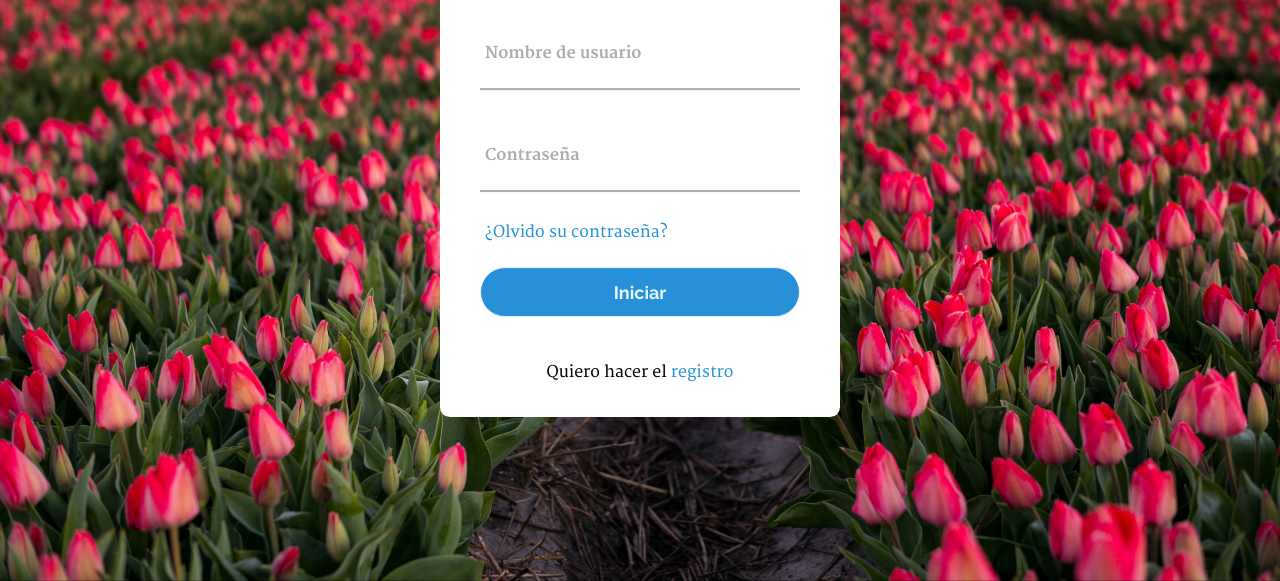
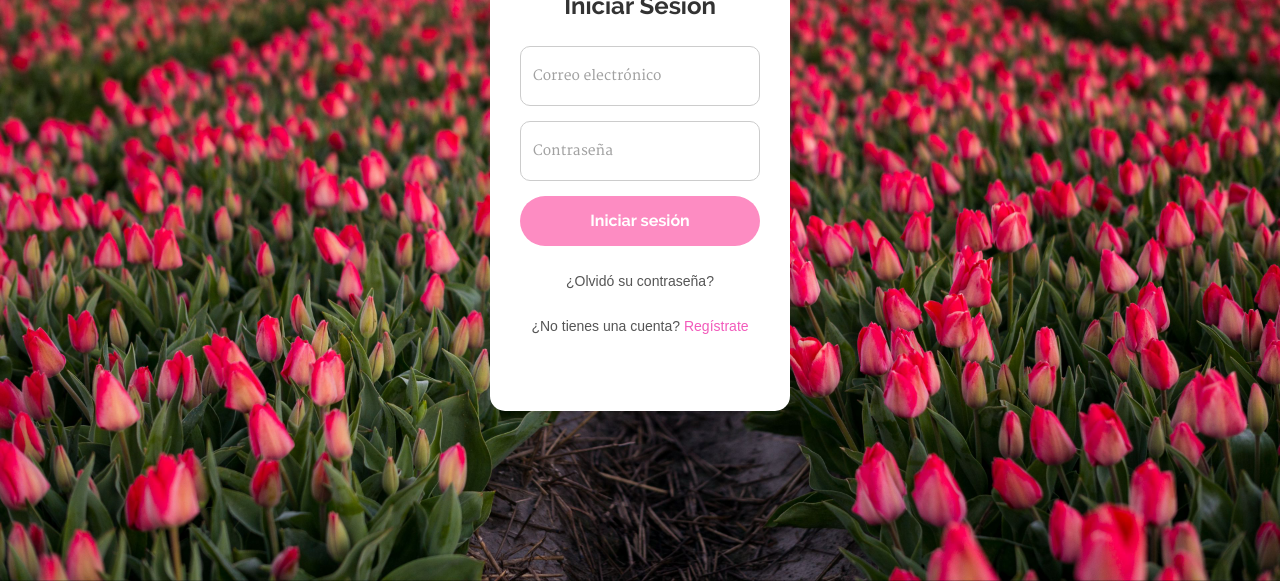
Before and after one commit to zahidparker/web-floreria, a plain HTML site: page Lhander10/formulario.html in a window 1280 px wide. Shown: the part 219-800 px from the top of the page. Drawn offline with Linux system fonts and the light colour scheme.

Commit message:
formulario de inicio de sesion terminado

```diff
--- a/Lhander10/css/formulario.css
+++ b/Lhander10/css/formulario.css
@@ -1,112 +1,92 @@
-.formulario{
-    position: absolute;
-    top: 50%;
-    left: 50%;
-    transform: translate(-50%, -50%);
-    width: 400px;
-    background: white;
-    border-radius: 10px;
-}
-.formulario h1{
-    text-align: center;
-    padding: 0 20px 0;
-    border-bottom: 1px solid silver;
+/* Estilo general de la página */
+body {
+  margin: 0;
+  padding: 0;
+  height: 100vh;
+  overflow: hidden;
+  display: flex;
+  justify-content: center;
+  align-items: center;
+  background-color: #f3f3f3;
+  font-family: Arial, sans-serif;
 }
 
-.formulario form{
-    padding: 0 40px;
-    box-sizing: border-box;
+/* Contenedor del formulario */
+.form-container {
+  background-color: #fff;
+  padding: 40px 30px;
+  border-radius: 15px;
+  box-shadow: 0 4px 15px rgba(0, 0, 0, 0.1);
+  width: 300px;
 }
 
-form .username{
-    position: relative;
-    border-bottom: 2px solid #adadad;
-    margin: 30px 0;
+/* Título */
+.login-form h2 {
+  text-align: center;
+  margin-bottom: 25px;
+  color: #333;
 }
 
-.username input{
-    width: 100%;
-    padding: 0 5px;
-    height: 40px;
-    font-size: 16px;
-    border: none;
-    outline: none;
-    background: none;
+/* Campos de entrada */
+.login-form input {
+  width: 100%;
+  padding: 12px;
+  margin-bottom: 15px;
+  border: 1px solid #ccc;
+  border-radius: 10px;
+  outline: none;
+  font-size: 14px;
 }
 
-.username label{
-    position: absolute;
-    top: 50%;
-    left: 5px;
-    color: #adadad;
-    transform: translateY(-50%);
-    font-size: 16px;
-    pointer-events: none;
-    transition: .5s;
+/* Botón */
+.login-form button {
+  width: 100%;
+  padding: 12px;
+  background-color: #FD8CC2;
+  color: white;
+  border: none;
+  border-radius: 25px;
+  font-size: 16px;
+  cursor: pointer;
+  transition: background-color 0.3s ease;
+  display: flex;
+  justify-content: center;
+  align-items: center;
 }
 
-.username span::before{
-    content: '';
-    position: absolute;
-    top: 40px;
-    left: 0;
-    width: 100%;
-    height: 2px;
-    background: #2691d9;
-    transition: .5s;
+/* Efecto hover del botón */
+.login-form button:hover {
+  background-color: #F25ABB;
 }
 
-.username input:focus ~ label,
-.username input:valid ~ label{
-    top: -5px;
-    color: #2691d9;
-    font-size: 12px;
+/* Contenedor para el enlace de contraseña olvidada */
+.forgot-password {
+  text-align: center;
+  margin-top: 20px; /* Espacio entre el botón y el enlace */
 }
 
-.username input:focus ~ span::before,
-.username input:valid ~ span::before{
-    width: 100%;
+/* Estilo del enlace */
+.forgot-password a {
+  color: #555; /* Color del texto */
+  text-decoration: none; /* Quita el subrayado por defecto */
+  font-size: 14px;
+  transition: color 0.3s ease;
 }
 
-.recordar{
-    margin: -5px 0 20px 5px;
-    cursor: pointer;
-    color: #2691d9;
+/* Efecto al pasar el mouse sobre el enlace */
+.forgot-password a:hover {
+  text-decoration: underline; /* Añade el subrayado al pasar el mouse */
+  color: #FD8CC2; /* Cambia al color rosa del botón */
 }
 
-.recordar :hover{
-    text-decoration: underline;
+p{
+    text-align: center;
+    font-size: 14px;
+    color: #555;
+    margin-top: 15px;
 }
 
-input[type="submit"]{
-    width: 100%;
-    height: 50px;
-    border: 1px solid;
-    background: #2691d9;
-    border-radius: 25px;
-    font-size: 18px;
-    color: #e9f4fb;
-    cursor: pointer;
-    outline: none;
-}
-
-input[type="submit"]:hover{
-    border-color: purple;
-    transition: .5s;
-}
-
-.registrarse{
-    margin: 30px 0;
-    text-align: center;
-    font-size: 16px;
-    color: black;
-}
-
-.registrarse a{
-    color: #2691d9;
+.register-link a:hover {
+    color: blue;
     text-decoration: none;
 }
-
-.registrarse a:hover{
-    text-decoration: underline;
-}
--- a/Lhander10/formulario.html
+++ b/Lhander10/formulario.html
@@ -48,8 +48,8 @@
 
             <nav id="main-nav-wrap">
                 <ul class="main-navigation">
-                    <li class="current"><a class="smoothscroll" href="index.html" title="">Inicio</a></li>
-                    <li class="highlight with-sep"><a href="formulario.html" title="">Registrate</a></li>
+                    <li><a class="smoothscroll" href="index.html" title="">Inicio</a></li>
+                    <li class="current highlight with-sep"><a href="formulario.html" title="">Inicia sesión</a></li>
                 </ul>
             </nav>
 
@@ -59,22 +59,18 @@
 
     </header> <!-- /header -->
     <section id="intro">
-        <div class="formulario">
-            <h1>Inicio de sesion</h1>
-            <form method="post">
-                    <div class="username">
-                        <input type="text" required>
-                        <label>Nombre de usuario</label>
+        <div class="form-container">
+                <form class="login-form" method="post">
+                    <h2>Iniciar Sesión</h2>
+                    <input type="email" placeholder="Correo electrónico" required>
+                    <input type="password" placeholder="Contraseña" required>
+                    <button type="submit">Iniciar sesión</button>
+                    <div class="forgot-password">
+                        <a href="#">¿Olvidó su contraseña?</a>
                     </div>
-                    <div class="username">
-                        <input type="password" required>
-                        <label>Contraseña</label>
-                    </div>
-                <div class="recordar">¿Olvido su contraseña?</div> <input type="submit" value="Iniciar">
-                <div class="registrarse">
-                    Quiero hacer el <a href="#">registro</a>
-                </div>
-            </form>
+                    <div class="register-link">
+                        <p>¿No tienes una cuenta? <a href="#">Regístrate</a></p>
+                </form>
         </div>
     </section>
 </body>
```
Also changed, not shown: Lhander10/js/main.js (+37 -0 lines).
